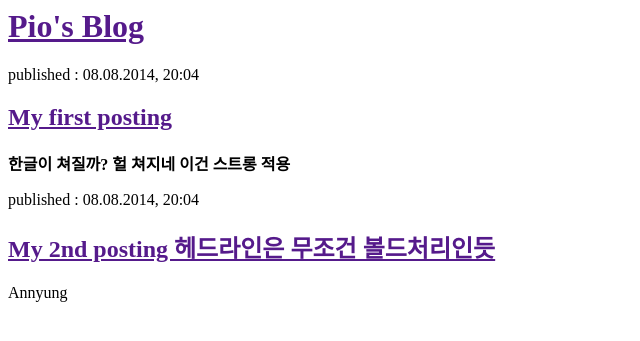
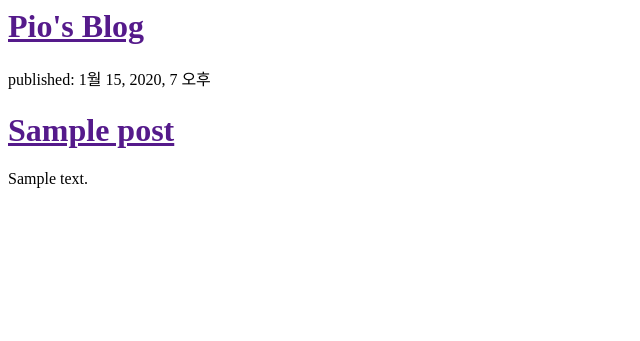
Before and after one commit to schmitz929/my-first-blog, a Django app: page / in a window 1280 px wide. Shown: the top 341 px of the page, without its empty margins (0-640 px from the left). Run offline with Django 3.2, Linux system fonts and the light colour scheme; tables that the repository leaves empty hold one stand-in row (values such as "Sample post").

Commit message:
Modified templates to display posts from database.

```diff
--- a/mysite/blog/templates/blog/post_list.html
+++ b/mysite/blog/templates/blog/post_list.html
@@ -6,16 +6,12 @@
         <div>
             <h1><a href="">Pio's Blog</a></h1>
         </div>
-
-        <div>
-            <p>published : 08.08.2014, 20:04</p>
-            <h2><a href=""><strong>My first posting</strong></a></h2>
-            <p><strong>한글이 쳐질까? 헐 쳐지네 이건 스트롱 적용 </strong></p>
-        </div>
-        <div>
-            <p>published : 08.08.2014, 20:04</p>
-            <h2><a href="">My 2nd posting 헤드라인은 무조건 볼드처리인듯</a></h2>
-            <p>Annyung</p>
-        </div>
+        {% for post in posts %}
+            <div>
+                <p>published: {{ post.published_date }}</p>
+                <h1><a href="">{{ post.title }}</a></h1>
+                <p>{{ post.text|linebreaksbr }}</p>
+            </div>
+        {% endfor %}
     </body>
 </html>
--- a/mysite/blog/views.py
+++ b/mysite/blog/views.py
@@ -1,5 +1,7 @@
 from django.shortcuts import render
+from django.utils import timezone
+from .models import Post
 
-# Create your views here.
 def post_list(request):
-    return render(request, 'blog/post_list.html', {}) # request를 넘겨받아 render 메서드를 호출
+    posts = Post.objects.filter(published_date__lte=timezone.now()).order_by('published_date')
+    return render(request, 'blog/post_list.html', {'posts': posts})
```
